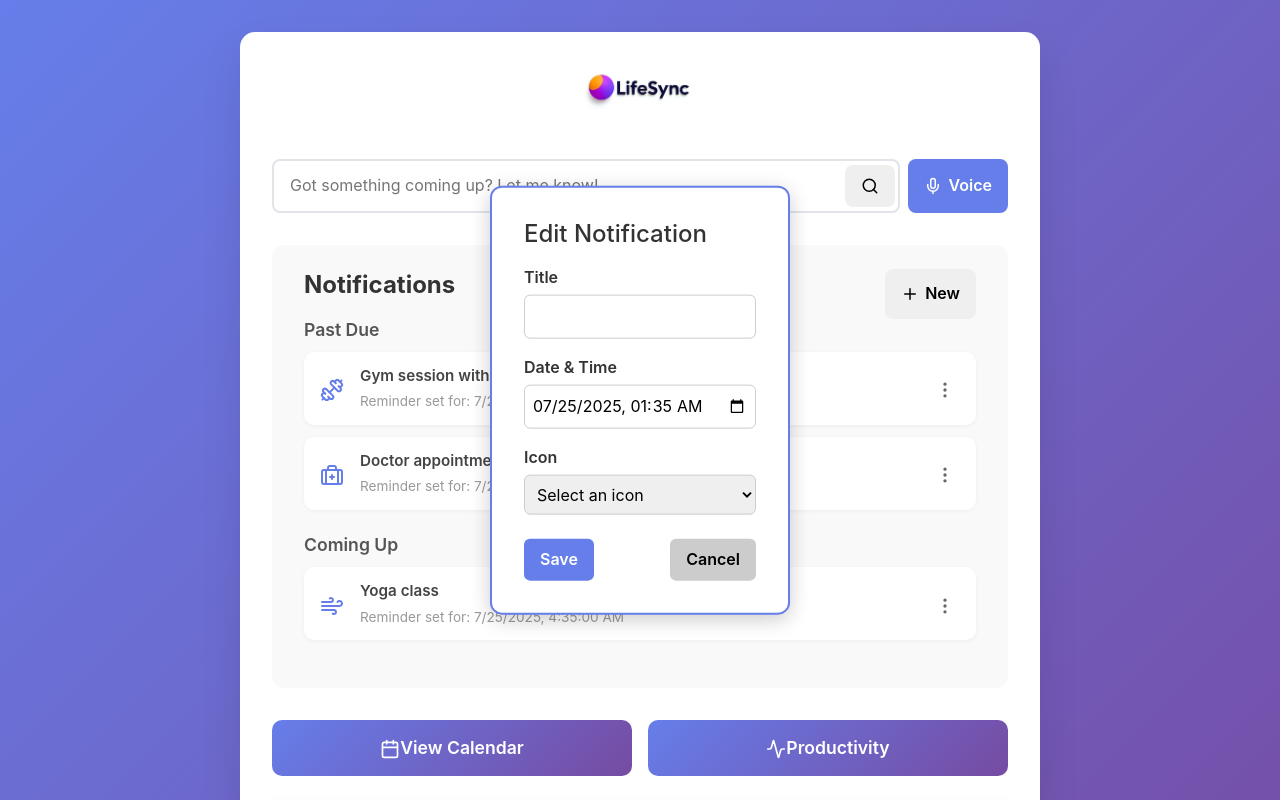
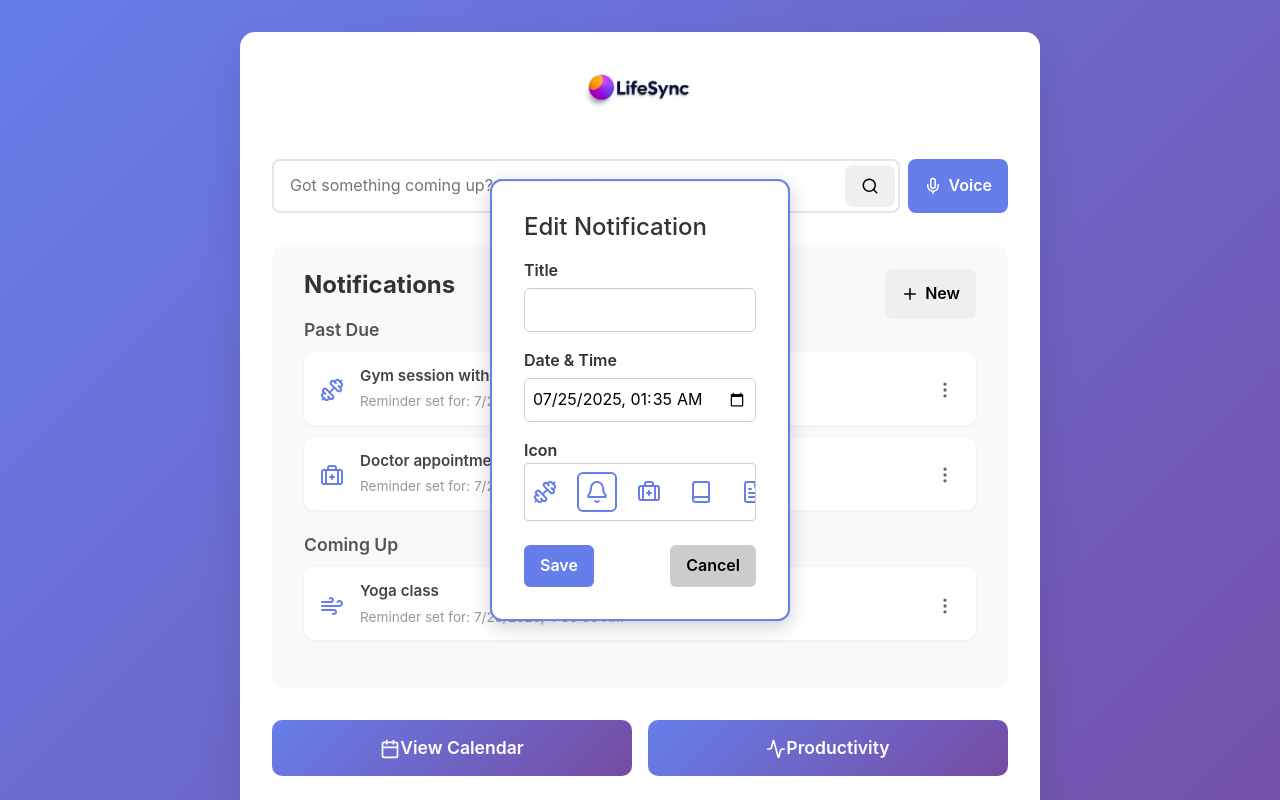
Before and after one commit to AllanSevilla05/Lifesync, a React (Vite) app in the folder life_sync_frontend/: page /main in a window 1280 px wide. Both pictures are taken after a click on the button "New". Shown: the top 800 px of the page. Built offline with nearby package versions, Linux system fonts and the light colour scheme.

Commit message:
display icons better

```diff
--- a/life_sync_frontend/src/components/edit/EditPopup.jsx
+++ b/life_sync_frontend/src/components/edit/EditPopup.jsx
@@ -116,15 +116,28 @@ const iconOptions = [
 const EditPopup = ({ notification, onSave, onCancel }) => {
   const [title, setTitle] = useState(notification.title);
   const [datetime, setDatetime] = useState(notification.datetime);
-  const [selectedIcon, setSelectedIcon] = useState(notification.icon);
 
-  const handleIconChange = (e) => {
-    const found = iconOptions.find((i) => i.value === e.target.value);
-    setSelectedIcon(found?.component);
+  const initialSelectedValue =
+    iconOptions.find((opt) => opt.component.type === notification.icon.type)
+      ?.value || "";
+
+  const [selectedIconValue, setSelectedIconValue] =
+    useState(initialSelectedValue);
+
+  const handleIconClick = (value) => {
+    setSelectedIconValue(value);
   };
 
   const handleSave = () => {
-    onSave({ ...notification, title, datetime, icon: selectedIcon });
+    const selectedIconObj = iconOptions.find(
+      (opt) => opt.value === selectedIconValue
+    );
+    onSave({
+      ...notification,
+      title,
+      datetime,
+      icon: selectedIconObj?.component || notification.icon,
+    });
   };
 
   return (
@@ -142,16 +155,45 @@ const EditPopup = ({ notification, onSave, onCancel }) => {
       />
 
       <label>Icon</label>
-      <select onChange={handleIconChange} defaultValue="">
-        <option value="" disabled>
-          Select an icon
-        </option>
-        {iconOptions.map((opt) => (
-          <option key={opt.value} value={opt.value}>
-            {opt.label}
-          </option>
+      <div
+        style={{
+          display: "flex",
+          overflowX: "auto",
+          gap: "12px",
+          padding: "8px 0",
+          border: "1px solid #ccc",
+          borderRadius: "4px",
+          whiteSpace: "nowrap",
+        }}
+      >
+        {iconOptions.map(({ label, value, component }) => (
+          <button
+            key={value}
+            type="button"
+            onClick={() => handleIconClick(value)}
+            title={label}
+            style={{
+              cursor: "pointer",
+              border:
+                selectedIconValue === value
+                  ? "2px solid #667eea"
+                  : "2px solid transparent",
+              borderRadius: "6px",
+              background: "none",
+              padding: "4px",
+              display: "flex",
+              alignItems: "center",
+              justifyContent: "center",
+              minWidth: "40px",
+              minHeight: "40px",
+              flexShrink: 0,
+              transition: "border-color 0.3s",
+            }}
+          >
+            {component}
+          </button>
         ))}
-      </select>
+      </div>
 
       <div className="edit-popup-buttons">
         <button onClick={handleSave}>Save</button>
```
